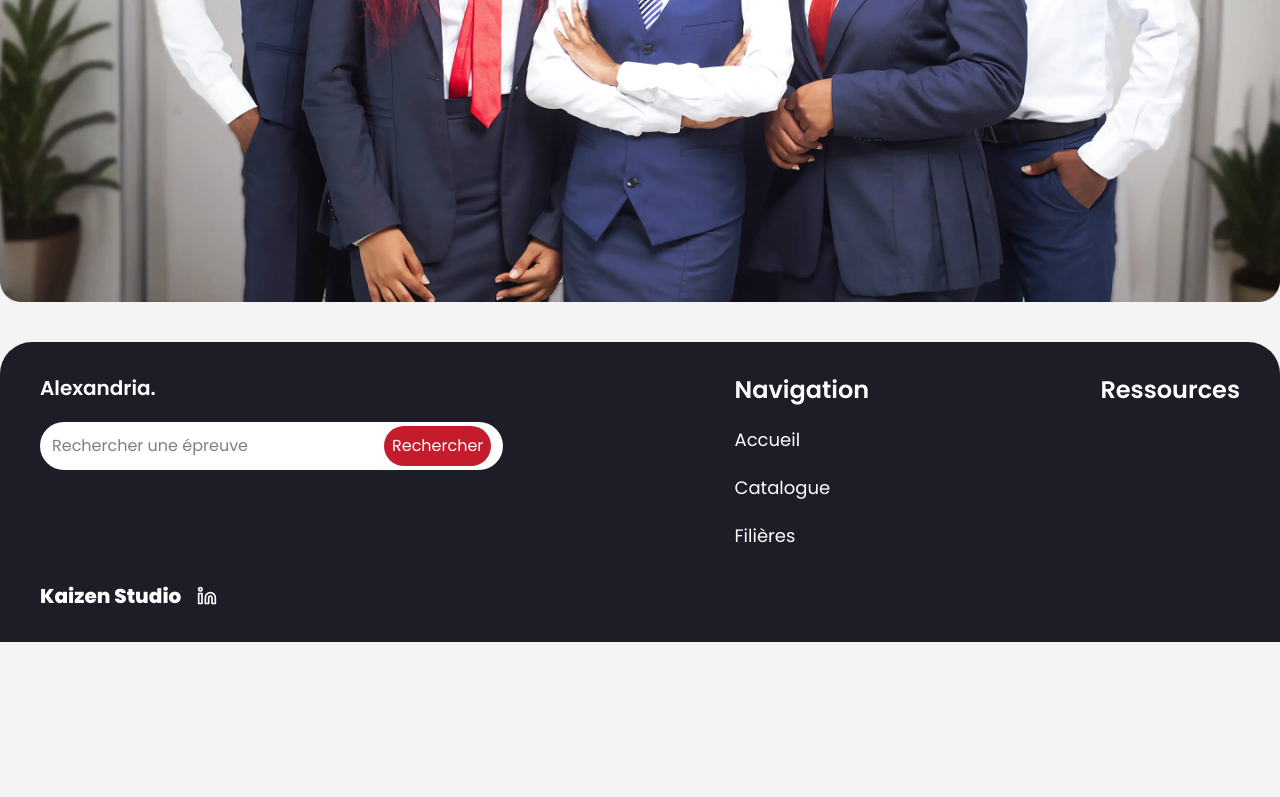
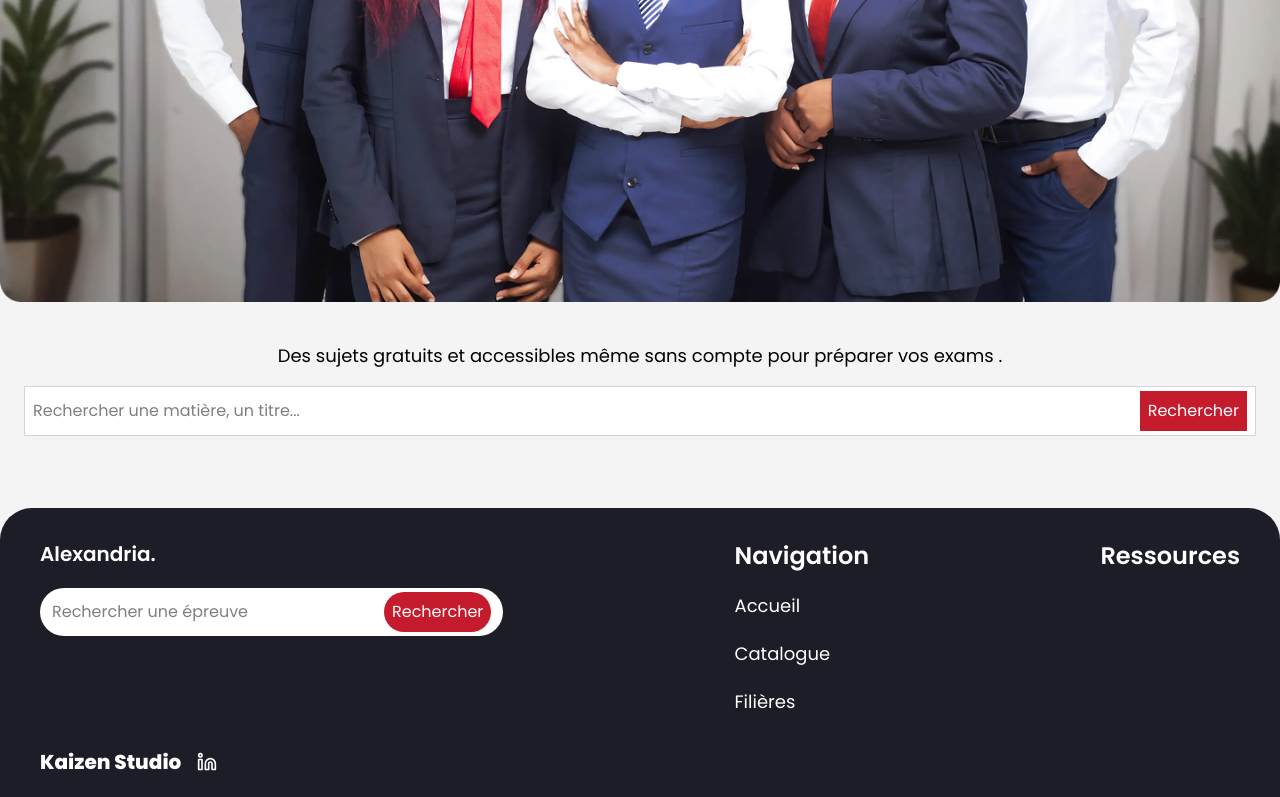
Before and after one commit to kaizen-squad/esgis-epreuves, a Next.js app: page / in a window 1280 px wide. Shown: the part 718-1515 px from the top of the page. Before the commit the page ends 1360 px from the top, so only its background shows below. Built offline with nearby package versions, Linux system fonts and the light colour scheme.

Commit message:
feat(accueil): added the research section

```diff
--- /dev/null
+++ b/src/app/(public)/acceuil/components/Research.tsx
@@ -0,0 +1,24 @@
+interface ResearchProps {
+  label: string;
+}
+
+const Research = ({ label }: ResearchProps) => {
+  return (
+    <div className="mb-8 px-6 text-center">
+      <p className="mb-4 text-lg">{label}</p>
+
+      <div className="bg-background-primary flex border border-gray-300 px-2 py-1">
+        <input
+          className="min-w-0 flex-1 outline-none"
+          type="search"
+          placeholder="Rechercher une matière, un titre..."
+        />
+        <button className="bg-background-accent text-text-primary h-full min-w-0 p-2">
+          Rechercher
+        </button>
+      </div>
+    </div>
+  );
+};
+
+export default Research;
--- a/src/app/(public)/acceuil/components/WelcomeSection.tsx
+++ b/src/app/(public)/acceuil/components/WelcomeSection.tsx
@@ -6,7 +6,7 @@ import { FiArrowRight } from "react-icons/fi";
 const WelcomeSection = () => {
   const width = window.innerWidth;
   return (
-    <div className="w-full text-center">
+    <div className="mb-10 w-full text-center">
       <h1 className="text-text-title text- mb-8 font-medium">
         Bienvenue sur Alexandria
       </h1>
--- a/src/app/(public)/page.tsx
+++ b/src/app/(public)/page.tsx
@@ -1,3 +1,4 @@
+import Research from "./acceuil/components/Research";
 import WelcomeSection from "./acceuil/components/WelcomeSection";
 import PublicLayout from "./components/PublicLayout";
 
@@ -5,6 +6,7 @@ export default function Accueil() {
   return (
     <PublicLayout>
       <WelcomeSection />
+      <Research label="Des sujets gratuits et accessibles même  sans compte pour préparer vos exams ." />
     </PublicLayout>
   );
 }
```
